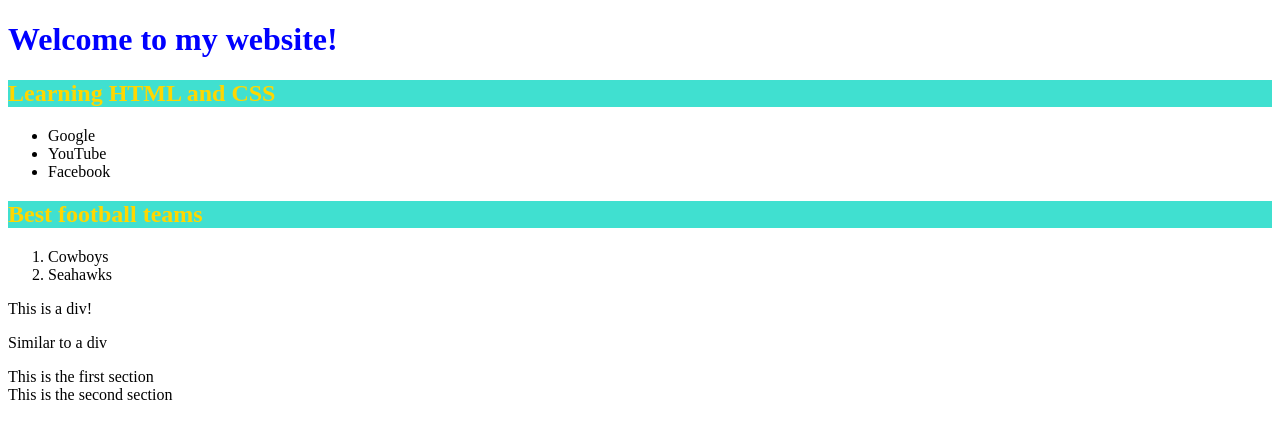
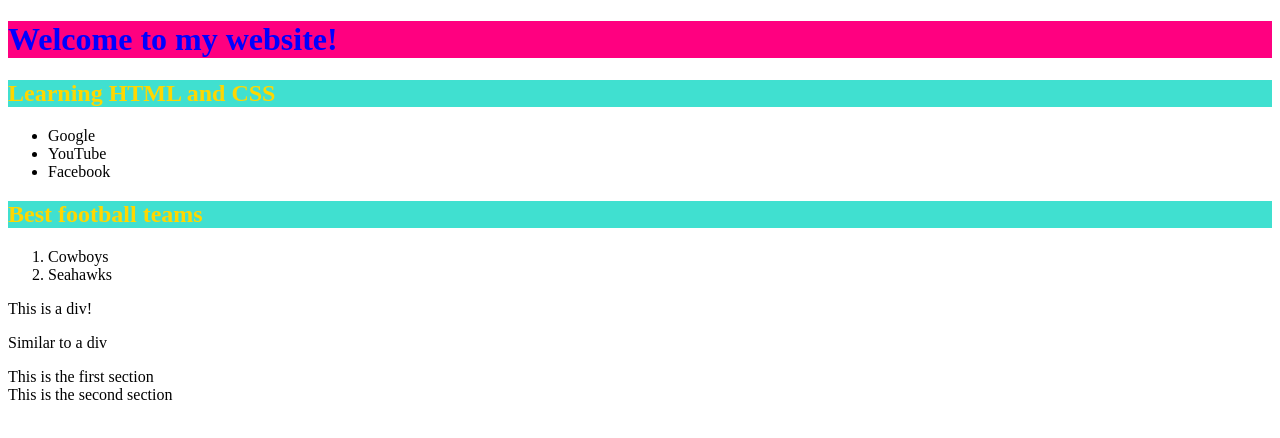
Before and after one commit to sharaseaman/sharaseaman.github.io, a plain HTML site: page index.html in a window 1280 px wide. Drawn offline with Linux system fonts and the light colour scheme.

Commit message:
Update style.css

```diff
--- a/style.css
+++ b/style.css
@@ -1,6 +1,6 @@
 h1 {
   color: blue;
-  background-color: fuschia;
+  background-color: #FF0080;
 }
 
 h2 {
```
